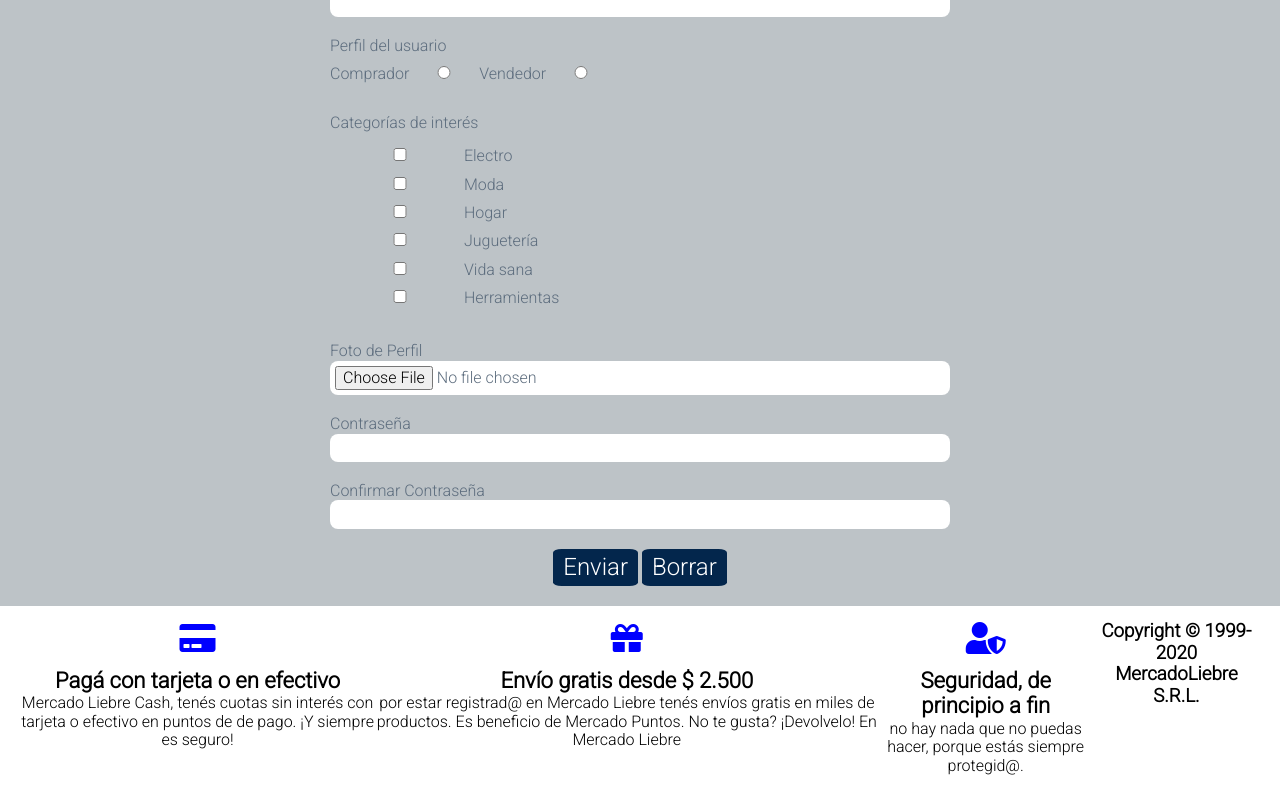
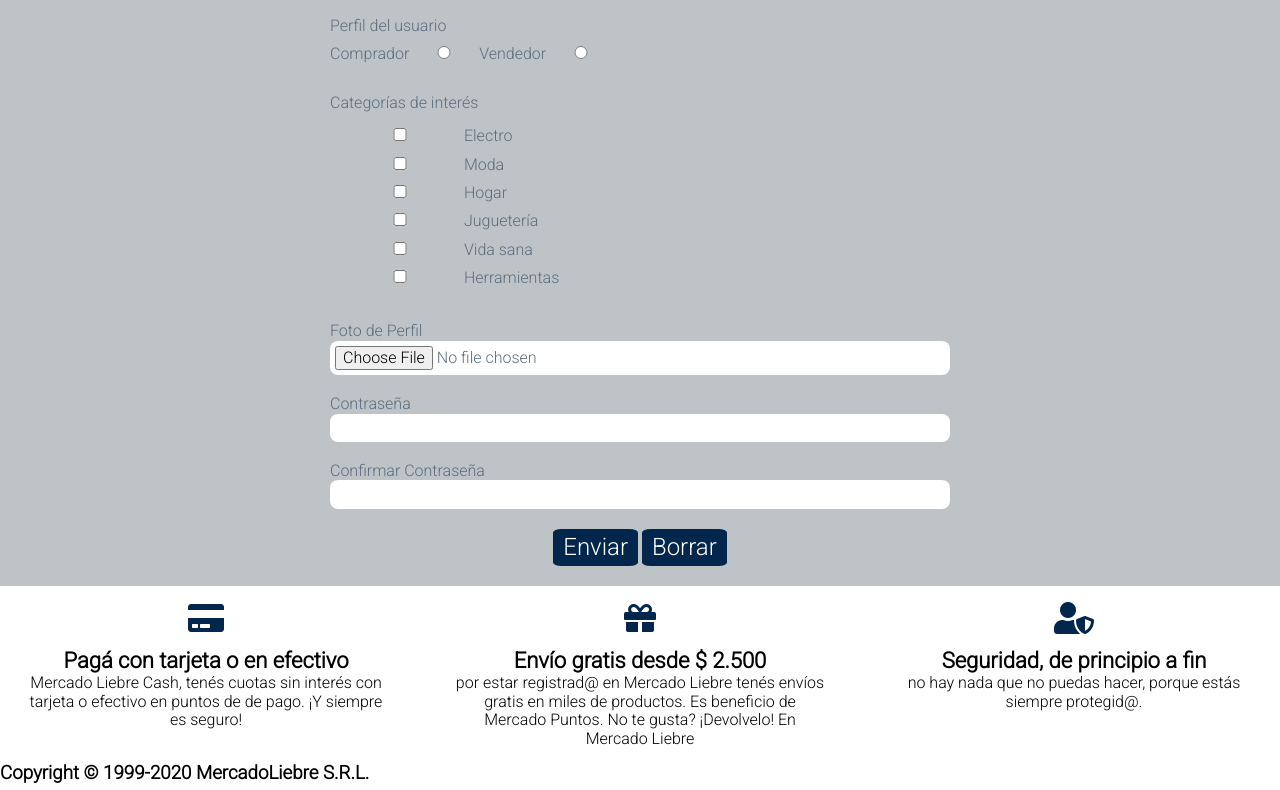
Before and after one commit to LuchoCardozo/Mercado-Liebre-Lucho-Cardozo, a website: page views/register.html in a window 1280 px wide. Shown: the part 548-1338 px from the top of the page. Drawn offline with Linux system fonts and the light colour scheme.

Commit message:
segundo commit: correciones de estilo

```diff
--- a/app.js
+++ b/app.js
@@ -8,9 +8,6 @@ app.use(express.static(publicPath));
 app.listen(  process.env.PORT ||   3000,()=> {
     console.log("el servidor esta corriendo en el puerto 3000")
 });
-
-
-
 
 app.get("/", (req,res)=>{
     res.sendFile(path.resolve(__dirname,"./views/home.html"))
--- a/public/css/style.css
+++ b/public/css/style.css
@@ -135,7 +135,7 @@ main section article div{
 
 .burger-menu{
     background-color: #03264C ;
-    color: white;
+    color: #fff;
     display: block;
     padding: 12px 0;
     font-size: 18px;
@@ -212,7 +212,7 @@ main section article div{
 .iconofooter{
     font-size: 2em;
     margin-bottom: 10px;
-    color: blue;
+    color: #03264C;
 
 
 }
@@ -270,7 +270,7 @@ main section article div{
 
     padding: 5px 10px;
     background-color: #03264C;
-    color: white;
+    color: #fff;
     font-size: 24px;
     border-style: none;
     border-radius: 10%;
@@ -278,12 +278,12 @@ main section article div{
 }
 
 #icono{
-    color: blue;
+    color:#03264C;
     transition: all 10ms;
 }
 
 #icono:hover{
-   color: red;
+   color:#1259c3;
    font-size: 40px;
 
 }
@@ -349,15 +349,12 @@ main section article div{
     box-shadow: 0px 0px 10px rgb(100, 100, 100);
  }
 
-
-
 }
 
 @media (min-width: 1200px){
     .main-header-top-bar, .main-navbar {
        max-width: 90vw;
         margin: auto;
-        border: dotted 5px red;
     }
 
 .carrusel{
@@ -376,7 +373,6 @@ main section article div{
 .descuento{
     font-size: 20px;
     width: 65%;
-
 }
 
 .descripcion{
@@ -390,7 +386,6 @@ main section article div{
     padding: 15px;
     text-align: center;
     top: -30px;
-
 }
 
 .contenedor-foto-texto{
@@ -436,7 +431,6 @@ main section article div{
 }
 
 
-
 .titulo{
     font-weight: 100;
     font-size: 50px;
--- a/views/register.html
+++ b/views/register.html
@@ -137,18 +137,18 @@
     <footer>
         <nav class="nav-footer">
             <div class="contenedorfooter">
-                <div>
+                <div class="opcionesfooter">
                     <div class="iconofooter">
-                        <i class="fas fa-credit-card"></i>
+                        <i class="fas fa-credit-card" id="icono"></i>
                     </div>
                     <h4 class="titulosseleccion">Pagá con tarjeta o en efectivo</h4>
                     <p class="parrafo"> Mercado Liebre Cash, tenés cuotas sin
                         interés con tarjeta o efectivo en puntos de
                         de pago. ¡Y siempre es seguro!</p>
                 </div>
-                <div>
+                <div class="opcionesfooter">
                     <div class="iconofooter">
-                        <i class="fas fa-gift"></i>
+                        <i class="fas fa-gift" id="icono"></i>
                     </div>
                     <h4 class="titulosseleccion">Envío gratis desde $ 2.500</h4>
                     <p class="parrafo">por estar registrad@ en Mercado Liebre
@@ -157,21 +157,22 @@
                         No te gusta? ¡Devolvelo! En Mercado Liebre
                     </p>
                 </div>
-                <div>
+                <div class="opcionesfooter">
                     <div class="iconofooter">
-                        <i class="fas fa-user-shield"></i>
+                        <i class="fas fa-user-shield" id="icono"></i>
                     </div>
                     <h4 class="titulosseleccion">Seguridad, de principio a fin </h4>
                     <p class="parrafo">no hay nada que no puedas hacer, porque estás
                         siempre protegid@.</p>
                 </div>
-                <div>
-                    <h3>
-                        Copyright © 1999-2020 MercadoLiebre S.R.L.
-                    </h3>
-                </div>
+
             </div>
         </nav>
+        <div>
+            <h3>
+                Copyright © 1999-2020 MercadoLiebre S.R.L.
+            </h3>
+        </div>
     </footer>
 
 </body>
```
Also changed, not shown: views/login.html (+12 -11 lines).
